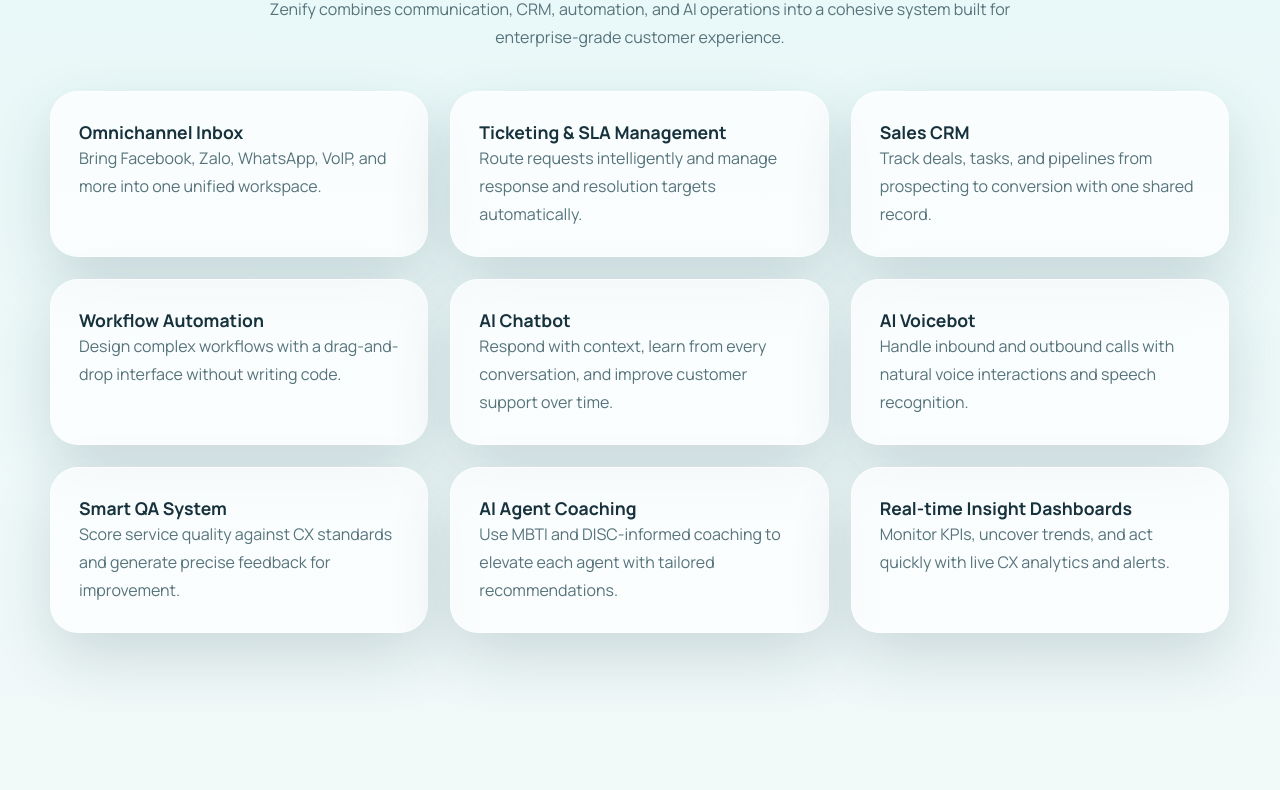
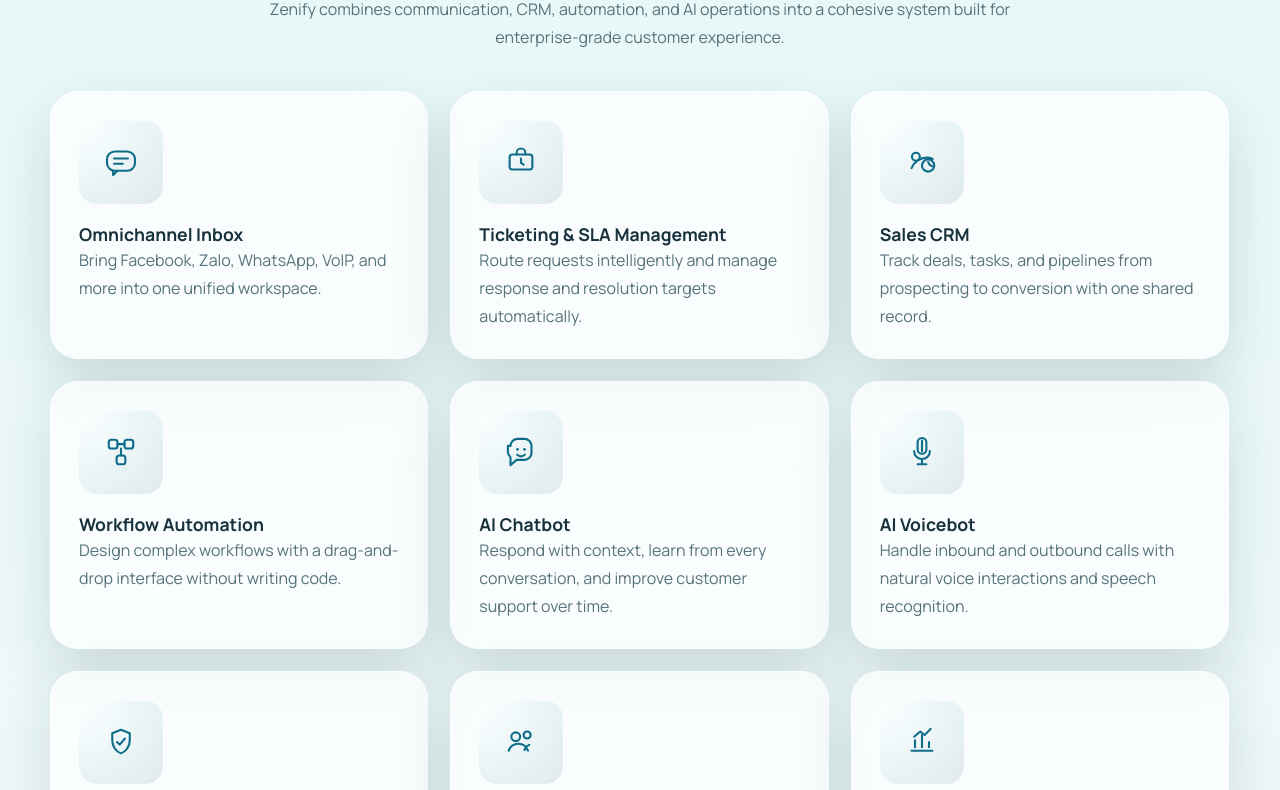
Before and after one commit to happylot/zenify, a Next.js app: page / in a window 1280 px wide. Shown: the part 2410-3200 px from the top of the page. Built offline with nearby package versions, Linux system fonts and the light colour scheme.

Commit message:
add icon functions

```diff
--- a/app/globals.css
+++ b/app/globals.css
@@ -568,6 +568,26 @@
 
 .feature-card {
   width: calc(33.333% - 15px);
+}
+
+.feature-card .feature-icon {
+  display: inline-flex;
+  align-items: center;
+  justify-content: center;
+  width: 84px;
+  height: 84px;
+  margin-bottom: 18px;
+  border-radius: 18px;
+  color: var(--primary-deep);
+  background:
+    radial-gradient(circle at top left, rgba(255, 255, 255, 0.95), rgba(255, 255, 255, 0.2)),
+    linear-gradient(145deg, rgba(8, 165, 177, 0.18), rgba(16, 72, 100, 0.14));
+  box-shadow: inset 0 1px 0 rgba(255, 255, 255, 0.55);
+}
+
+.feature-card .feature-icon svg {
+  width: 42px;
+  height: 42px;
 }
 
 .value-card {
--- a/app/page.tsx
+++ b/app/page.tsx
@@ -1,7 +1,122 @@
 import Link from "next/link";
+import type { ReactNode } from "react";
 import { HeroHeadline } from "@/components/hero-headline";
 
+function FeatureIcon({ children }: { children: ReactNode }) {
+  return (
+    <span className="feature-icon" aria-hidden="true">
+      <svg viewBox="0 0 48 48" fill="none" role="presentation">
+        {children}
+      </svg>
+    </span>
+  );
+}
+
 export default function HomePage() {
+  const aiCxFeatures = [
+    {
+      title: "Omnichannel Inbox",
+      copy: "Bring Facebook, Zalo, WhatsApp, VoIP, and more into one unified workspace.",
+      icon: (
+        <>
+          <rect x="8" y="12" width="32" height="22" rx="9" stroke="currentColor" strokeWidth="2.4" />
+          <path d="M16 20h16M16 26h10" stroke="currentColor" strokeWidth="2.4" strokeLinecap="round" />
+          <path d="M20 34l-5 5v-5" stroke="currentColor" strokeWidth="2.4" strokeLinecap="round" strokeLinejoin="round" />
+        </>
+      ),
+    },
+    {
+      title: "Ticketing & SLA Management",
+      copy: "Route requests intelligently and manage response and resolution targets automatically.",
+      icon: (
+        <>
+          <path d="M14 15.5h20a3 3 0 0 1 3 3v11a3 3 0 0 1-3 3H14a3 3 0 0 1-3-3v-11a3 3 0 0 1 3-3Z" stroke="currentColor" strokeWidth="2.4" />
+          <path d="M19 15.5v-2a5 5 0 0 1 10 0v2" stroke="currentColor" strokeWidth="2.4" strokeLinecap="round" />
+          <path d="M24 20v5l3 2" stroke="currentColor" strokeWidth="2.4" strokeLinecap="round" strokeLinejoin="round" />
+        </>
+      ),
+    },
+    {
+      title: "Sales CRM",
+      copy: "Track deals, tasks, and pipelines from prospecting to conversion with one shared record.",
+      icon: (
+        <>
+          <path d="M12 31c2.5-7 9.7-12 17.5-12 2.4 0 4.7.5 6.7 1.5" stroke="currentColor" strokeWidth="2.4" strokeLinecap="round" />
+          <circle cx="17" cy="18" r="4.5" stroke="currentColor" strokeWidth="2.4" />
+          <circle cx="31" cy="28" r="7" stroke="currentColor" strokeWidth="2.4" />
+          <path d="m31 24 1.7 3.2L36 29" stroke="currentColor" strokeWidth="2.4" strokeLinecap="round" strokeLinejoin="round" />
+        </>
+      ),
+    },
+    {
+      title: "Workflow Automation",
+      copy: "Design complex workflows with a drag-and-drop interface without writing code.",
+      icon: (
+        <>
+          <rect x="10" y="10" width="10" height="10" rx="3" stroke="currentColor" strokeWidth="2.4" />
+          <rect x="28" y="10" width="10" height="10" rx="3" stroke="currentColor" strokeWidth="2.4" />
+          <rect x="19" y="28" width="10" height="10" rx="3" stroke="currentColor" strokeWidth="2.4" />
+          <path d="M20 15h8M24 20v8" stroke="currentColor" strokeWidth="2.4" strokeLinecap="round" />
+        </>
+      ),
+    },
+    {
+      title: "AI Chatbot",
+      copy: "Respond with context, learn from every conversation, and improve customer support over time.",
+      icon: (
+        <>
+          <path d="M12 17a8 8 0 0 1 8-8h8a8 8 0 0 1 8 8v8a8 8 0 0 1-8 8h-9l-7 6v-9a8 8 0 0 1-3-6v-7Z" stroke="currentColor" strokeWidth="2.4" strokeLinejoin="round" />
+          <circle cx="20" cy="21" r="1.5" fill="currentColor" />
+          <circle cx="28" cy="21" r="1.5" fill="currentColor" />
+          <path d="M19.5 27c1.3 1.3 3 2 4.5 2s3.2-.7 4.5-2" stroke="currentColor" strokeWidth="2.4" strokeLinecap="round" />
+        </>
+      ),
+    },
+    {
+      title: "AI Voicebot",
+      copy: "Handle inbound and outbound calls with natural voice interactions and speech recognition.",
+      icon: (
+        <>
+          <path d="M24 11v12" stroke="currentColor" strokeWidth="2.4" strokeLinecap="round" />
+          <rect x="19" y="8" width="10" height="18" rx="5" stroke="currentColor" strokeWidth="2.4" />
+          <path d="M15 23a9 9 0 0 0 18 0M24 32v6M19 38h10" stroke="currentColor" strokeWidth="2.4" strokeLinecap="round" />
+        </>
+      ),
+    },
+    {
+      title: "Smart QA System",
+      copy: "Score service quality against CX standards and generate precise feedback for improvement.",
+      icon: (
+        <>
+          <path d="M24 10 34 14v8c0 7-4.4 13.2-10 15-5.6-1.8-10-8-10-15v-8l10-4Z" stroke="currentColor" strokeWidth="2.4" strokeLinejoin="round" />
+          <path d="m19.5 24 3 3 6-7" stroke="currentColor" strokeWidth="2.4" strokeLinecap="round" strokeLinejoin="round" />
+        </>
+      ),
+    },
+    {
+      title: "AI Agent Coaching",
+      copy: "Use MBTI and DISC-informed coaching to elevate each agent with tailored recommendations.",
+      icon: (
+        <>
+          <circle cx="18" cy="18" r="5" stroke="currentColor" strokeWidth="2.4" />
+          <circle cx="31" cy="16" r="4" stroke="currentColor" strokeWidth="2.4" />
+          <path d="M10 34c1.8-5.2 6.4-8 11-8s9.2 2.8 11 8M28 33c.8-2.7 2.8-4.7 5.5-5.7" stroke="currentColor" strokeWidth="2.4" strokeLinecap="round" />
+        </>
+      ),
+    },
+    {
+      title: "Real-time Insight Dashboards",
+      copy: "Monitor KPIs, uncover trends, and act quickly with live CX analytics and alerts.",
+      icon: (
+        <>
+          <path d="M12 34h24" stroke="currentColor" strokeWidth="2.4" strokeLinecap="round" />
+          <path d="M16 30V22M24 30V16M32 30v-6" stroke="currentColor" strokeWidth="2.4" strokeLinecap="round" />
+          <path d="m15 18 7-6 5 4 7-7" stroke="currentColor" strokeWidth="2.4" strokeLinecap="round" strokeLinejoin="round" />
+        </>
+      ),
+    },
+  ];
+
   return (
     <main>
       <section className="hero">
@@ -108,18 +223,9 @@
             </p>
           </div>
           <div className="feature-grid">
-            {[
-              ["Omnichannel Inbox", "Bring Facebook, Zalo, WhatsApp, VoIP, and more into one unified workspace."],
-              ["Ticketing & SLA Management", "Route requests intelligently and manage response and resolution targets automatically."],
-              ["Sales CRM", "Track deals, tasks, and pipelines from prospecting to conversion with one shared record."],
-              ["Workflow Automation", "Design complex workflows with a drag-and-drop interface without writing code."],
-              ["AI Chatbot", "Respond with context, learn from every conversation, and improve customer support over time."],
-              ["AI Voicebot", "Handle inbound and outbound calls with natural voice interactions and speech recognition."],
-              ["Smart QA System", "Score service quality against CX standards and generate precise feedback for improvement."],
-              ["AI Agent Coaching", "Use MBTI and DISC-informed coaching to elevate each agent with tailored recommendations."],
-              ["Real-time Insight Dashboards", "Monitor KPIs, uncover trends, and act quickly with live CX analytics and alerts."],
-            ].map(([title, copy]) => (
+            {aiCxFeatures.map(({ title, copy, icon }) => (
               <article key={title} className="feature-card">
+                <FeatureIcon>{icon}</FeatureIcon>
                 <h3>{title}</h3>
                 <p>{copy}</p>
               </article>
```
